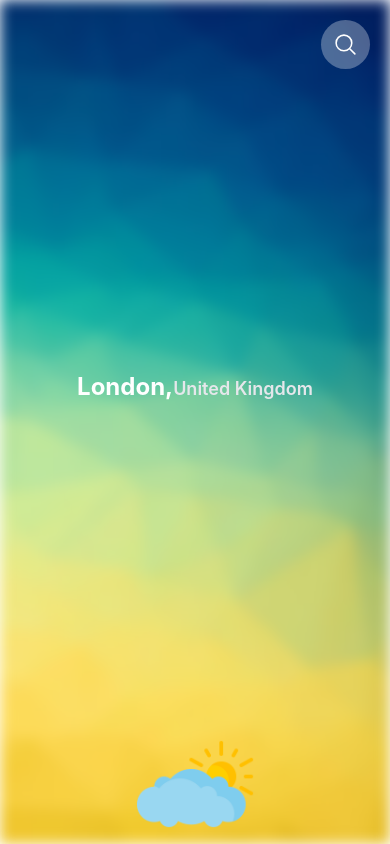
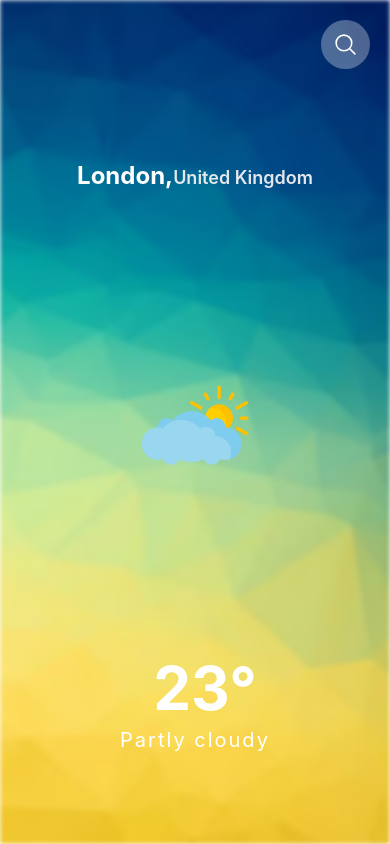
Before and after one commit to ahassh1/weather-application, a React Native app: screen /Home in a window 390 px wide. Built offline with nearby package versions, Linux system fonts and the light colour scheme.

Commit message:
degree celcius added

```diff
--- a/screens/HomeScreen.js
+++ b/screens/HomeScreen.js
@@ -24,7 +24,7 @@ const HomeScreen = () => {
     <View className="relative flex-1">
       <StatusBar barStyle="light-content" />
       <Image
-        blurRadius={7}
+        blurRadius={2}
         source={require('../assets/images/bgdone.png')}
         //full screen image
         style={{
@@ -84,18 +84,23 @@ const HomeScreen = () => {
             London,
             <Text className="text-lg font-semibold text-gray-200">United Kingdom</Text>
           </Text>
-        </View>
           {/* weather image  */}
           <View className="flex-row justify-center">
             <Image
               source={require('../assets/images/partlycloudy.png')}
               style={{
-              width: 120,
+                width: 110,
                 height: 120,
-              marginTop: 20,
+                // marginTop: 20,
               }}
               resizeMode="contain"
             />
+          </View>
+          {/* degree celclus  */}
+          <View className="space-y-2">
+            <Text className="ml-5 text-center text-6xl font-bold text-white">23&#176;</Text>
+            <Text className="text-center text-xl tracking-widest text-white">Partly cloudy</Text>
+          </View>
         </View>
       </SafeAreaView>
     </View>
```
Lines whose indentation alone changed are shown as unchanged.
